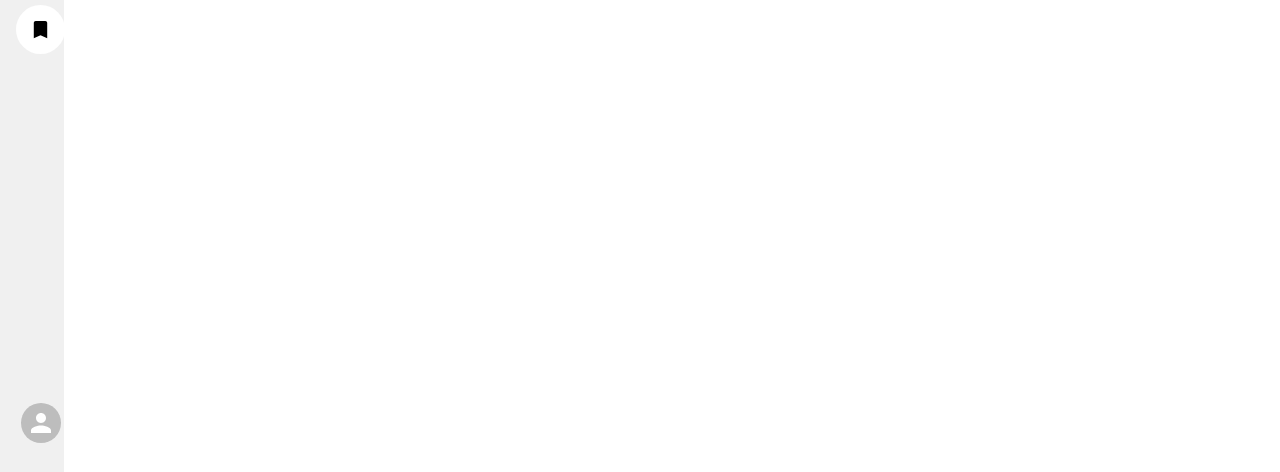
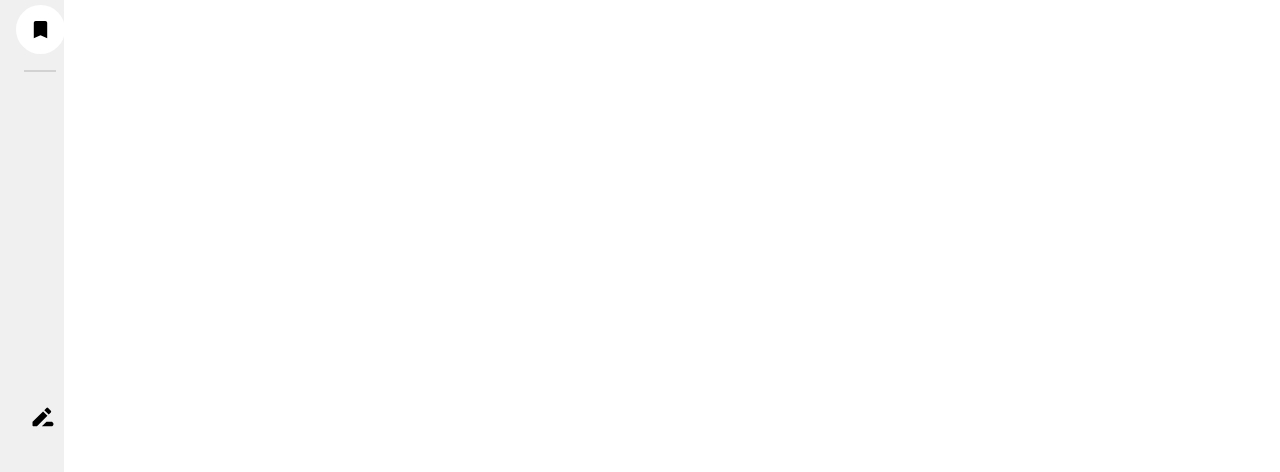
Before and after one commit to jeoffreyduke/choraji, a Next.js app: page / in a window 1280 px wide. Shown: the part 341-813 px from the top of the page. Built offline with nearby package versions, Linux system fonts and the light colour scheme.

Commit message:
changes to the body

```diff
--- a/components/Body.tsx
+++ b/components/Body.tsx
@@ -6,6 +6,7 @@ import Groups2RoundedIcon from "@mui/icons-material/Groups2Rounded";
 import ShoppingCartRoundedIcon from "@mui/icons-material/ShoppingCartRounded";
 import BookmarkRoundedIcon from "@mui/icons-material/BookmarkRounded";
 import { Avatar } from "@mui/material";
+import DriveFileRenameOutlineRoundedIcon from "@mui/icons-material/DriveFileRenameOutlineRounded";
 
 const Body = () => {
   return (
@@ -27,16 +28,11 @@ const Body = () => {
           <li>
             <BookmarkRoundedIcon sx={{ width: 23, height: 23 }} />
           </li>
+          <div className={styles.divider} />
         </ul>
 
-        <div className={styles.profilePic}>
-          <Avatar
-            alt={"user.name"}
-            sx={{
-              height: "40px",
-              width: "40px",
-            }}
-          />
+        <div className={styles.create}>
+          <DriveFileRenameOutlineRoundedIcon sx={{ width: 28, height: 28 }} />
         </div>
       </nav>
       <main className={styles.main}></main>
--- a/styles/Body.module.css
+++ b/styles/Body.module.css
@@ -28,6 +28,16 @@
   margin-bottom: 1rem;
 }
 
+.divider {
+  position: relative;
+  right: 1rem;
+  height: 0.1rem;
+  width: 2rem;
+  background-color: rgb(211, 210, 210);
+  margin-bottom: 1rem;
+}
+
+.create:hover,
 .nav > ul > li:hover {
   background-color: #000;
   color: #fff;
@@ -35,8 +45,10 @@
   transition: all 0.3s ease-in-out;
 }
 
-.profilePic {
+.create {
   position: absolute;
   left: 1.3rem;
   bottom: 1rem;
+  padding: 0.5rem;
+  border-radius: 2rem;
 }
--- a/styles/Header.module.css
+++ b/styles/Header.module.css
@@ -58,7 +58,7 @@
 .profile {
   position: relative;
   top: 1.2rem;
-  left: 30rem;
+  left: 29rem;
   display: flex;
   justify-content: space-between;
   width: 8rem;
```
